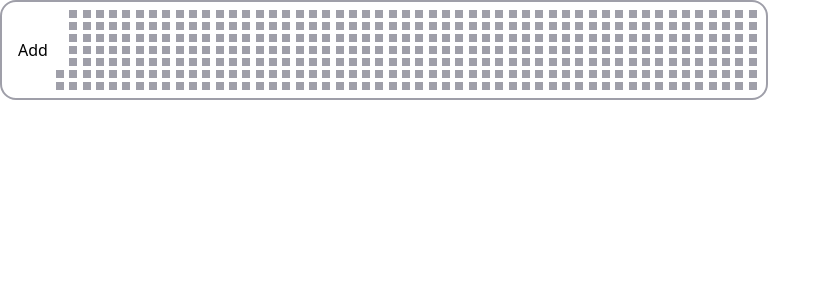
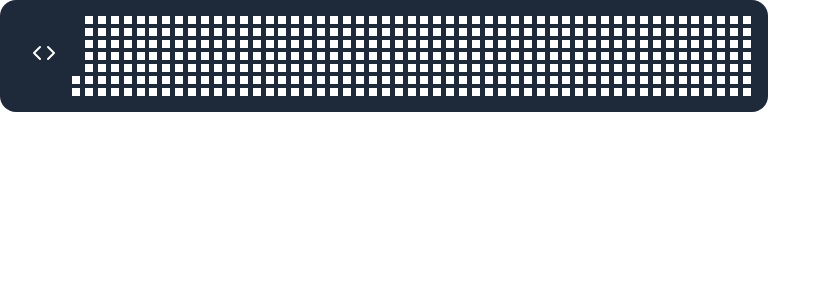
Before and after one commit to MikeG404/DISCIPLINE_TRACKER_FRONT, a Next.js app: page /dashboard in a window 1280 px wide. Shown: the top 300 px of the page, without its empty margins (0-831 px from the left). Built offline with nearby package versions, Linux system fonts and the light colour scheme.

Commit message:
Update Heatmap styling and add lucide-react dependency

```diff
--- a/app/components/Heatmap.tsx
+++ b/app/components/Heatmap.tsx
@@ -34,7 +34,7 @@
                 gridRowStart: isFirstWeekDay ? cssAjustement : 'auto'
             }}>
                 { item.isCompleted === undefined ?
-                        <div className="w-2 h-2 bg-zinc-400"></div>
+                        <div className="w-2 h-2 bg-white"></div>
                     : item.isCompleted === false ?
                         <div className="w-2 h-2 bg-red-300">x</div>
                     :   <div className="w-2 h-2 bg-green-300"></div>
--- a/app/components/containers/Heatmap.container.tsx
+++ b/app/components/containers/Heatmap.container.tsx
@@ -4,7 +4,7 @@
 export default function HeatmapContainer() {
 
     return (
-        <div className="max-w-3xl p-2 border-2 border-zinc-400 rounded-2xl">
+        <div className="max-w-3xl bg-gray-800 p-4 rounded-2xl">
             <div className="flex items-center">
                 <IconButton />
                 <Heatmap />
--- a/app/components/ui/IconButton.tsx
+++ b/app/components/ui/IconButton.tsx
@@ -1,8 +1,10 @@
+import { Code } from "lucide-react";
+
 export default function Button() {
 
     return (
-        <div className="p-2">
-            <button>Add</button>
+        <div className="p-4">
+            <button type="button" className="cursor-pointer"><Code color="white"/></button>
         </div>
     )
 }
--- a/package.json
+++ b/package.json
@@ -9,6 +9,7 @@
     "lint": "eslint"
   },
   "dependencies": {
+    "lucide-react": "^0.556.0",
     "next": "16.0.7",
     "react": "19.2.0",
     "react-dom": "19.2.0"
```
Also changed, not shown: 1 other file (tests, documents, lock files or other folders).
